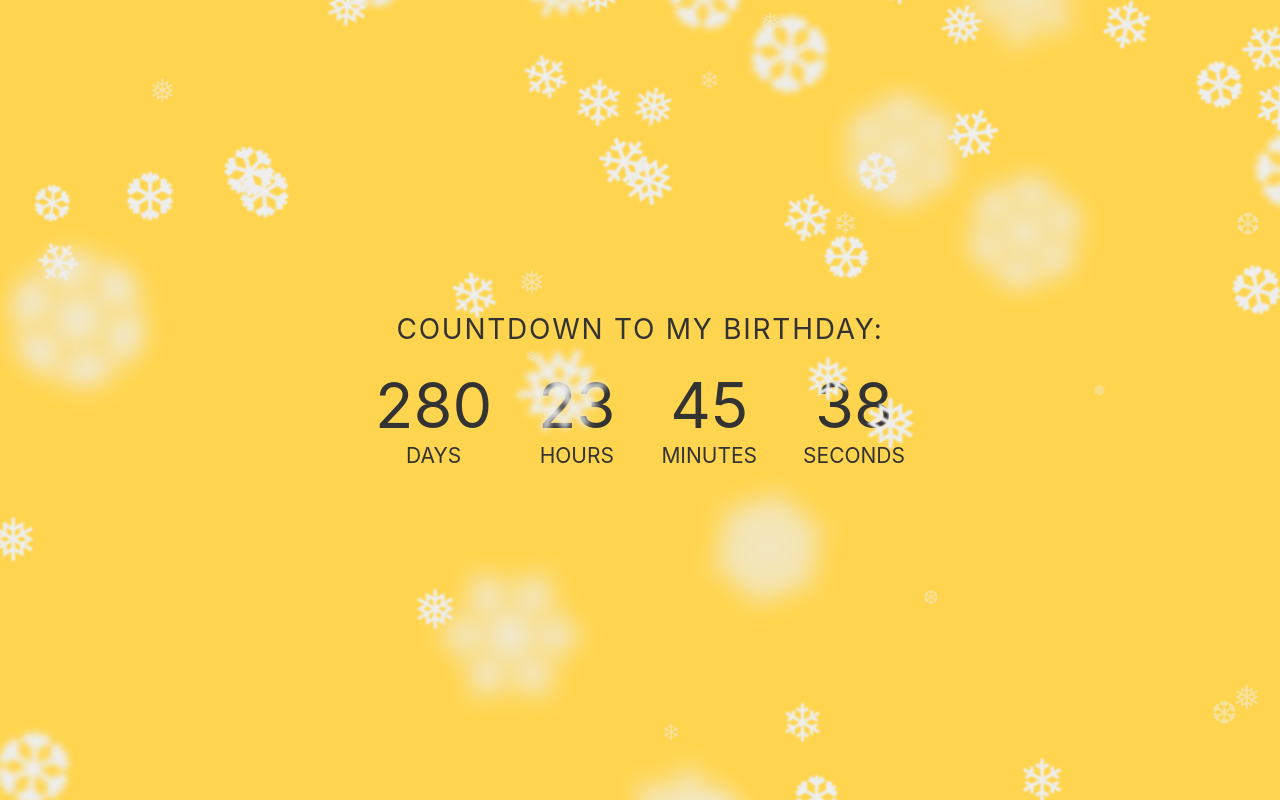
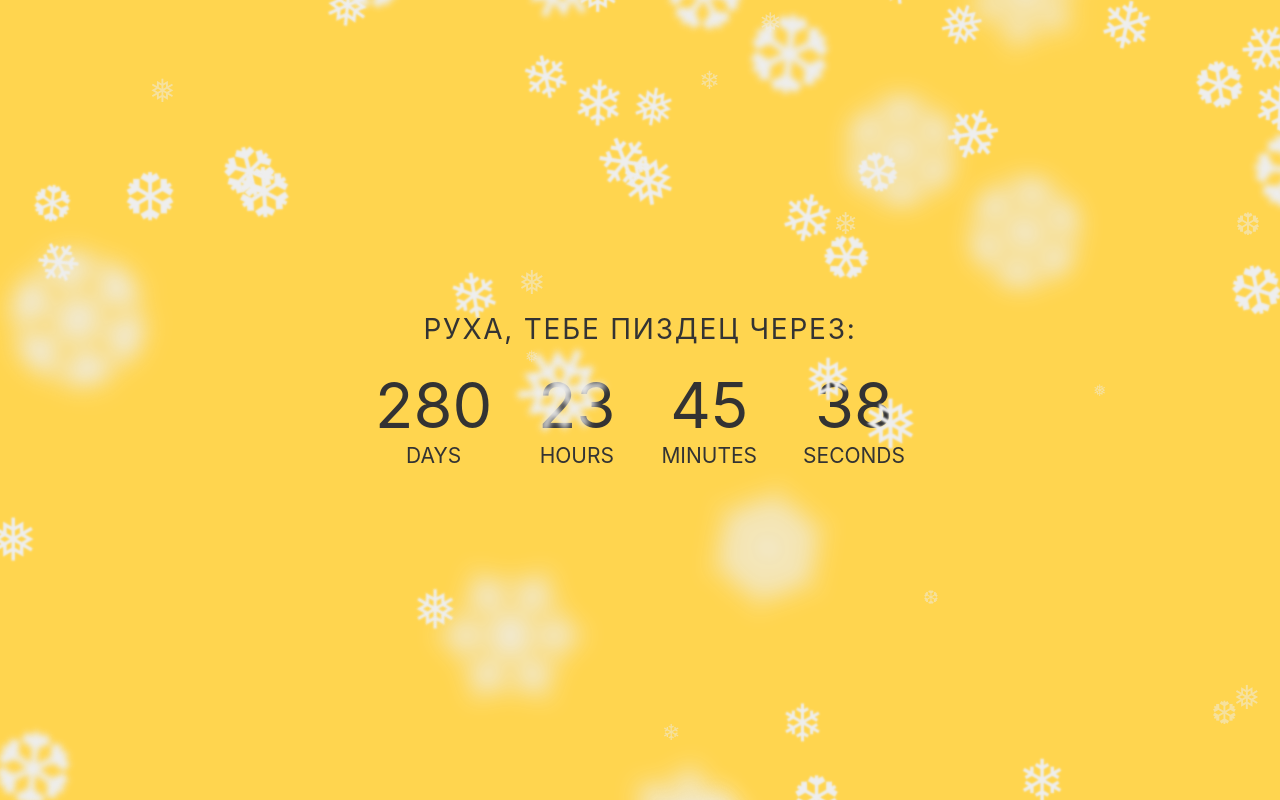
Before and after one commit to Drdenetl/site, a plain HTML site: page index.html in a window 1280 px wide. Drawn offline with nearby package versions, Linux system fonts and the light colour scheme; animation ran at ten frames a second.

Commit message:
Add files via upload

```diff
--- a/index.html
+++ b/index.html
@@ -1,7 +1,7 @@
 <!DOCTYPE html>
 <html lang "ru">
 <head>
-	<title>Мой первый проект</title>
+	<title>Руха, тебе пиздец</title>
 	<meta http-equiv="Content type" content="text/html"; charset="utf-8">
 </head>
 <link rel="stylesheet" type="text/css" href="css/1.css">
@@ -10,7 +10,7 @@
 
 
 <div class="container">
-  <h1 id="headline">Countdown to my birthday:</h1>
+  <h1 id="headline">Руха, тебе пиздец через:</h1>
   <div id="countdown">
     <ul>
       <li><span id="days"></span>days</li>
```
